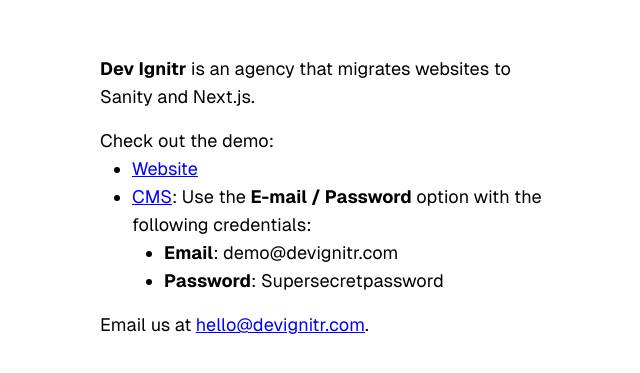
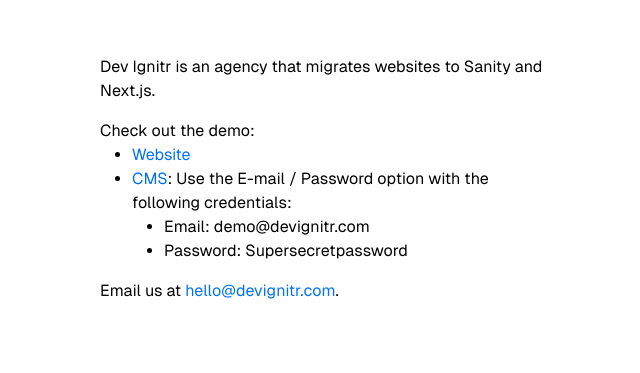
Before and after one commit to usmanlari2000/dev-ignitr, a Next.js app: page / in a window 1280 px wide. Shown: the part 185-558 px from the top of the page, without its empty margins (316-956 px from the left). Built offline with nearby package versions, Linux system fonts and the light colour scheme.

Commit message:
second commit

```diff
--- a/src/app/globals.css
+++ b/src/app/globals.css
@@ -7,7 +7,7 @@
 }
 
 .content a {
-  @apply text-[#0000ff] underline;
+  @apply text-[#0072f5] hover:text-opacity-70 transition-colors duration-300;
 }
 
 .content ul {
--- a/src/app/page.js
+++ b/src/app/page.js
@@ -6,10 +6,9 @@
 
 export default function Page() {
   return (
-    <div className="content max-w-[480px] mx-auto mt-60 px-4 text-lg">
+    <div className="content max-w-[480px] mx-auto mt-60 px-4">
       <h1>
-        <strong>Dev Ignitr</strong> is an agency that migrates websites to
-        Sanity and Next.js.
+        Dev Ignitr is an agency that migrates websites to Sanity and Next.js.
       </h1>
       <p>Check out the demo:</p>
       <ul>
@@ -22,15 +21,10 @@
           <a href="https://giorgigirl.sanity.studio" target="_blank">
             CMS
           </a>
-          : Use the <strong>E-mail / Password</strong> option with the following
-          credentials:
+          : Use the E-mail / Password option with the following credentials:
           <ul>
-            <li>
-              <strong>Email</strong>: demo@devignitr.com
-            </li>
-            <li>
-              <strong>Password</strong>: Supersecretpassword
-            </li>
+            <li>Email: demo@devignitr.com</li>
+            <li>Password: Supersecretpassword</li>
           </ul>
         </li>
       </ul>
```
